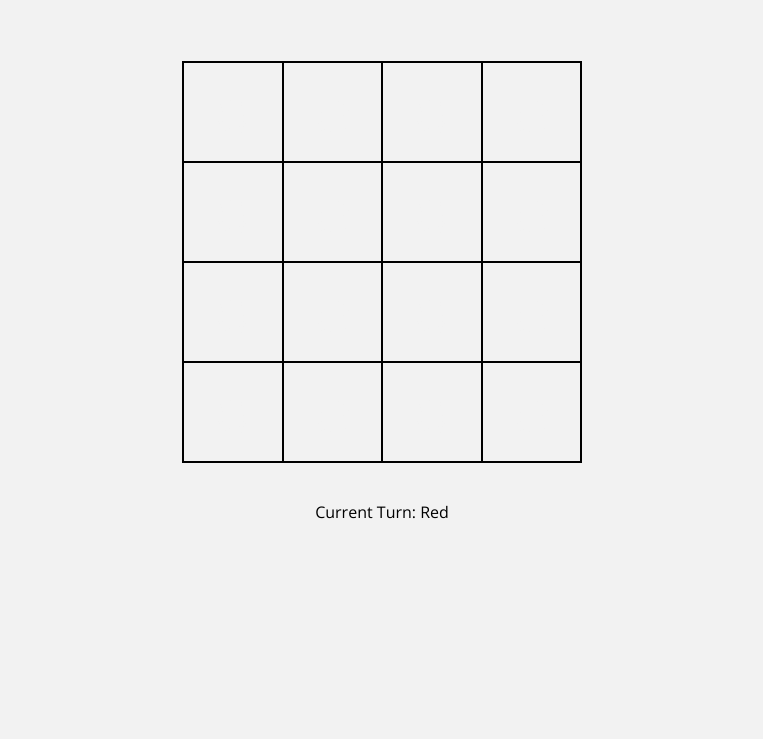
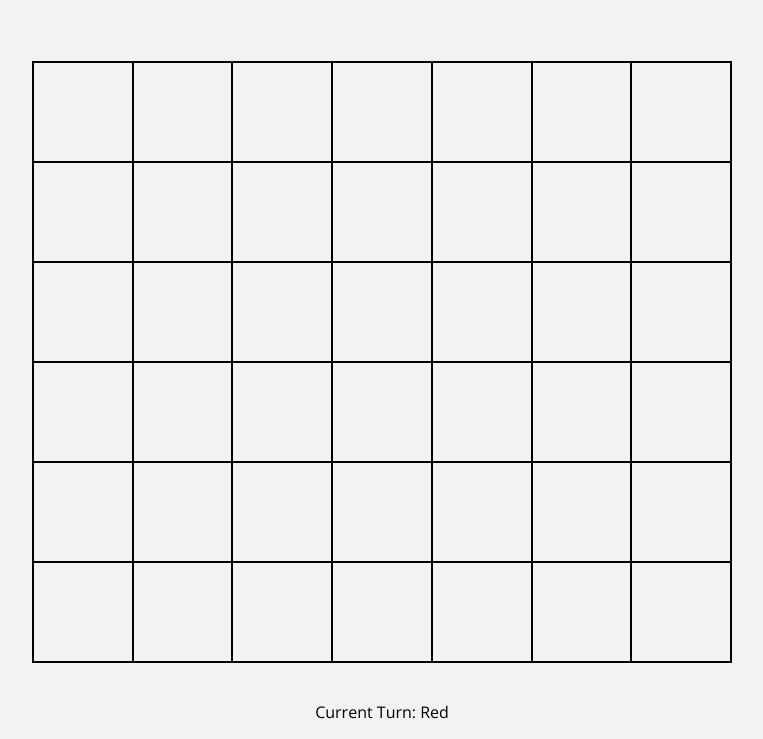
Before and after one commit to Roan-Atkinson/Connect-4, a plain HTML site: page index.html in a window 1280 px wide. Shown: the part 66-805 px from the top of the page, without its empty margins (258-1021 px from the left). Drawn offline with nearby package versions, Linux system fonts and the light colour scheme.

Commit message:
fixed board size

```diff
--- a/index.html
+++ b/index.html
@@ -17,24 +17,54 @@
             <td id="1" onclick="clicked(1)">&#9673;</td>
             <td id="2" onclick="clicked(2)">&#9673;</td>
             <td id="3" onclick="clicked(3)">&#9673;</td>
+            <td id="4" onclick="clicked(4)">&#9673;</td>
+            <td id="5" onclick="clicked(5)">&#9673;</td>
+            <td id="6" onclick="clicked(6)">&#9673;</td>
          </tr>
          <tr id="row1">
             <td id="10" onclick="clicked(10)">&#9673;</td>
             <td id="11" onclick="clicked(11)">&#9673;</td>
             <td id="12" onclick="clicked(12)">&#9673;</td>
             <td id="13" onclick="clicked(13)">&#9673;</td>
+            <td id="14" onclick="clicked(14)">&#9673;</td>
+            <td id="15" onclick="clicked(15)">&#9673;</td>
+            <td id="16" onclick="clicked(16)">&#9673;</td>
          </tr>
          <tr id="row2">
             <td id="20" onclick="clicked(20)">&#9673;</td>
             <td id="21" onclick="clicked(21)">&#9673;</td>
             <td id="22" onclick="clicked(22)">&#9673;</td>
             <td id="23" onclick="clicked(23)">&#9673;</td>
+            <td id="24" onclick="clicked(24)">&#9673;</td>
+            <td id="25" onclick="clicked(25)">&#9673;</td>
+            <td id="26" onclick="clicked(26)">&#9673;</td>
          </tr>
          <tr id="row3">
             <td id="30" onclick="clicked(30)">&#9673;</td>
             <td id="31" onclick="clicked(31)">&#9673;</td>
             <td id="32" onclick="clicked(32)">&#9673;</td>
             <td id="33" onclick="clicked(33)">&#9673;</td>
+            <td id="34" onclick="clicked(34)">&#9673;</td>
+            <td id="35" onclick="clicked(35)">&#9673;</td>
+            <td id="36" onclick="clicked(36)">&#9673;</td>
+         </tr>
+         <tr id="row4">
+            <td id="40" onclick="clicked(40)">&#9673;</td>
+            <td id="41" onclick="clicked(41)">&#9673;</td>
+            <td id="42" onclick="clicked(42)">&#9673;</td>
+            <td id="43" onclick="clicked(43)">&#9673;</td>
+            <td id="44" onclick="clicked(44)">&#9673;</td>
+            <td id="45" onclick="clicked(45)">&#9673;</td>
+            <td id="46" onclick="clicked(46)">&#9673;</td>
+         </tr>
+         <tr id="row5">
+            <td id="50" onclick="clicked(50)">&#9673;</td>
+            <td id="51" onclick="clicked(51)">&#9673;</td>
+            <td id="52" onclick="clicked(52)">&#9673;</td>
+            <td id="53" onclick="clicked(53)">&#9673;</td>
+            <td id="54" onclick="clicked(54)">&#9673;</td>
+            <td id="55" onclick="clicked(55)">&#9673;</td>
+            <td id="56" onclick="clicked(56)">&#9673;</td>
          </tr>
       </table>
       <br>
--- a/main.css
+++ b/main.css
@@ -8,7 +8,7 @@ body {
 }
 
 #game {
-   width: 400px;
+   width: 700px;
    border: 1px solid black;
    z-index: 10;
    margin: 0 auto;
--- a/main.js
+++ b/main.js
@@ -95,7 +95,14 @@ function clicked(id) {
 
 
 function genWinningCombos(id) {
-   validSquareIDs = [0,1,2,3,10,11,12,13,20,21,22,23,30,31,32,33];
+   validSquareIDs = [
+                     0,1,2,3,4,5,6,
+                     10,11,12,13,14,15,16,
+                     20,21,22,23,24,25,26,
+                     30,31,32,33,34,35,36,
+                     40,41,42,43,44,45,46,
+                     50,51,52,53,54,55,56
+                  ];
    arr = [];
 
    arr.push([id, id+1, id+2, id+3])
@@ -133,8 +140,15 @@ function genWinningCombos(id) {
 
 
 function fall(id) {
-   validSquareIDs = [0,1,2,3,10,11,12,13,20,21,22,23,30,31,32,33];
-   if ((id + 10) > 33 || rSquares.includes(id + 10) || ySquares.includes(id + 10)) {
+   validSquareIDs = [
+                     0,1,2,3,4,5,6,
+                     10,11,12,13,14,15,16,
+                     20,21,22,23,24,25,26,
+                     30,31,32,33,34,35,36,
+                     40,41,42,43,44,45,46,
+                     50,51,52,53,54,55,56
+                  ];
+   if ((id + 10) > 56 || rSquares.includes(id + 10) || ySquares.includes(id + 10)) {
       gobalIDtemp = id;
    } else {
       id = id + 10;
```
